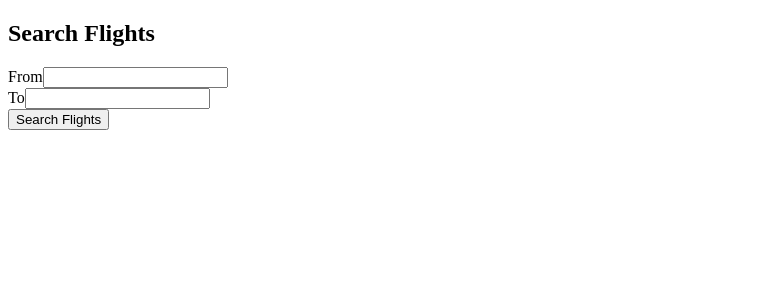
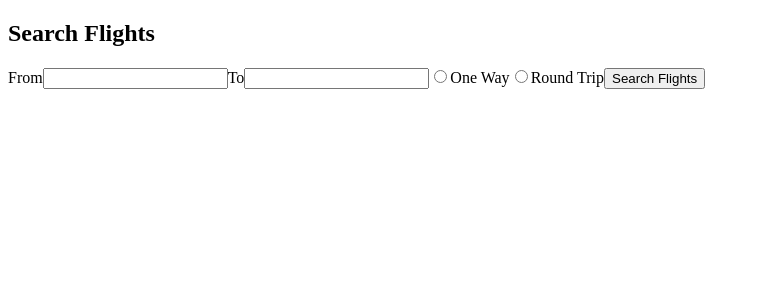
Before and after one commit to acciojob/phoenix-airlines-handesaurabh, a React app: page /flight-search in a window 1280 px wide. Shown: the top 300 px of the page, without its empty margins (0-760 px from the left). Built offline with nearby package versions, Linux system fonts and the light colour scheme.

Commit message:
Update FlightSearch.jsx

```diff
--- a/src/pages/FlightSearch.jsx
+++ b/src/pages/FlightSearch.jsx
@@ -13,31 +13,31 @@ const FlightSearch = () => {
   const [to, setTo] = useState("");
   const [showFrom, setShowFrom] = useState(false);
   const [showTo, setShowTo] = useState(false);
+  const [tripType, setTripType] = useState("");
   const [error, setError] = useState("");
 
   const handleSearch = () => {
-    if (!from || !to) {
-      setError("Please select source and destination");
+    if (!from || !to || !tripType) {
+      setError("Please fill all fields");
       return;
     }
 
-    dispatch(setSearchDetails({ from, to }));
+    dispatch(setSearchDetails({ from, to, tripType }));
     navigate("/flight-booking");
   };
 
   return (
     <div className="app-container">
       <h2>Search Flights</h2>
-
       {error && <p className="error">{error}</p>}
 
       {/* FROM */}
-      <div className="dropdown">
       <label>From</label>
       <input
+        type="text"
         value={from}
-          onClick={() => setShowFrom(!showFrom)}
-          readOnly
+        onClick={() => setShowFrom(true)}
+        onChange={(e) => setFrom(e.target.value)}
       />
       {showFrom && (
         <ul>
@@ -54,15 +54,14 @@ const FlightSearch = () => {
           ))}
         </ul>
       )}
-      </div>
 
       {/* TO */}
-      <div className="dropdown">
       <label>To</label>
       <input
+        type="text"
         value={to}
-          onClick={() => setShowTo(!showTo)}
-          readOnly
+        onClick={() => setShowTo(true)}
+        onChange={(e) => setTo(e.target.value)}
       />
       {showTo && (
         <ul>
@@ -79,7 +78,27 @@ const FlightSearch = () => {
           ))}
         </ul>
       )}
-      </div>
+
+      {/* TRIP TYPE */}
+      <label>
+        <input
+          type="radio"
+          name="trip"
+          value="oneway"
+          onChange={(e) => setTripType(e.target.value)}
+        />
+        One Way
+      </label>
+
+      <label>
+        <input
+          type="radio"
+          name="trip"
+          value="round"
+          onChange={(e) => setTripType(e.target.value)}
+        />
+        Round Trip
+      </label>
 
       <button onClick={handleSearch}>Search Flights</button>
     </div>
```
Lines whose indentation alone changed are shown as unchanged.
